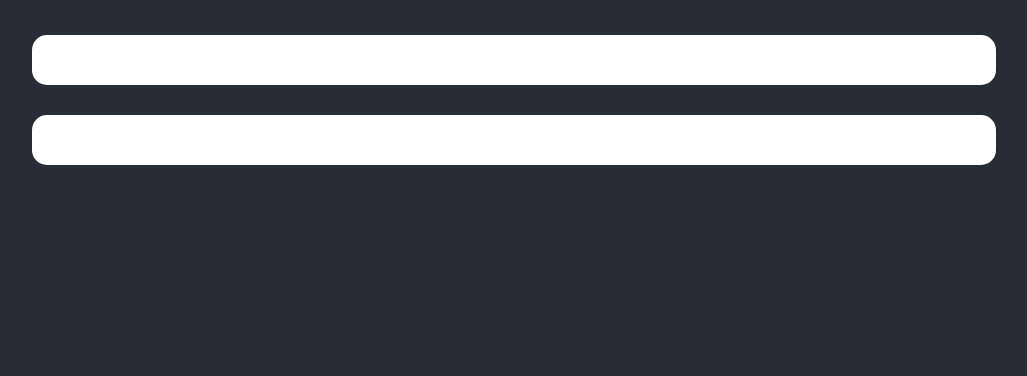
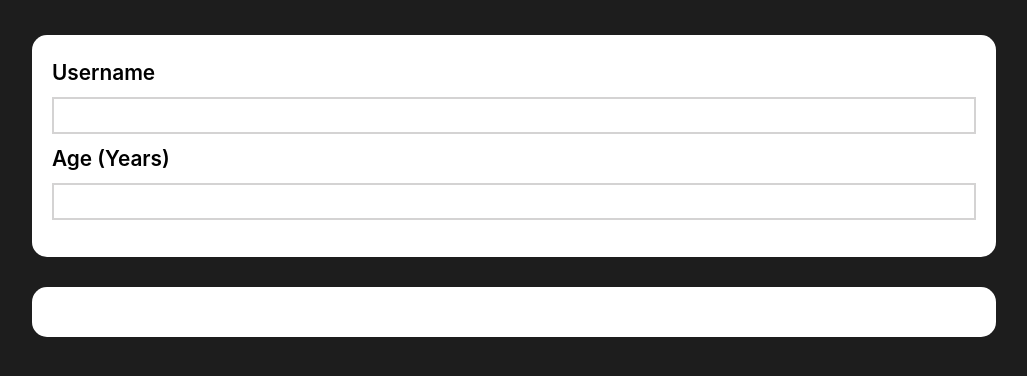
Before and after one commit to Amin-Ansari/dummy-user-add-project, a React (Create React App) app: page / in a window 1280 px wide. Shown: the top 376 px of the page, without its empty margins (126-1153 px from the left). Built offline with nearby package versions, Linux system fonts and the light colour scheme.

Commit message:
The input form is done

```diff
--- a/src/App.js
+++ b/src/App.js
@@ -1,12 +1,20 @@
 import "./App.css";
 import Appwrapepr from "./components/AppWrapper";
 import SectionWrapper from "./components/UI Components/SectionWrapper";
+import TextInput from "./components/Data Components/TextInput";
+import Form from "./components/UI Components/Form";
+import AgeInput from "./components/Data Components/AgeInput";
 
 function App() {
   return (
     <div className="App">
       <Appwrapepr>
-        <SectionWrapper></SectionWrapper>
+        <SectionWrapper>
+          <Form>
+            <TextInput></TextInput>
+            <AgeInput></AgeInput>
+          </Form>
+        </SectionWrapper>
         <SectionWrapper></SectionWrapper>
       </Appwrapepr>
     </div>
--- /dev/null
+++ b/src/components/Data Components/AgeInput.js
@@ -0,0 +1,19 @@
+import "./InputStyle.css";
+
+const AgeInput = () => {
+  return (
+    <div>
+      <label className="label-style">
+        Age (Years)
+        <input
+          type={"number"}
+          min={"18"}
+          max={55}
+          className={"input-styles"}
+        ></input>
+      </label>
+    </div>
+  );
+};
+
+export default AgeInput;
--- /dev/null
+++ b/src/components/Data Components/InputStyle.css
@@ -0,0 +1,22 @@
+label,
+input,
+label,
+.input-style,
+.label-style {
+  width: 100%;
+  display: block;
+  font-weight: 600;
+  font-size: 1.3rem;
+}
+.input-styles {
+  width: 100%;
+  display: inline-block;
+  margin: 12px 0px;
+  padding: 6px 5px;
+  border: 2px solid #d4d3d3;
+  font-weight: 400;
+  font-size: 1.1rem;
+}
+.input-styles:focus {
+  outline: none;
+}
--- /dev/null
+++ b/src/components/Data Components/TextInput.js
@@ -0,0 +1,14 @@
+import "./InputStyle.css";
+
+const TextInput = () => {
+  return (
+    <div>
+      <label className="label-style">
+        Username
+        <input type={"text"} className={"input-styles"}></input>
+      </label>
+    </div>
+  );
+};
+
+export default TextInput;
--- /dev/null
+++ b/src/components/UI Components/Form.js
@@ -0,0 +1,9 @@
+const Form = (props) => {
+  return (
+    <div>
+      <form>{props.children}</form>
+    </div>
+  );
+};
+
+export default Form;
--- a/src/index.css
+++ b/src/index.css
@@ -11,5 +11,5 @@ body {
     sans-serif;
   -webkit-font-smoothing: antialiased;
   -moz-osx-font-smoothing: grayscale;
-  background-color: #282c34;
+  background-color: #1d1d1d;
 }
```
